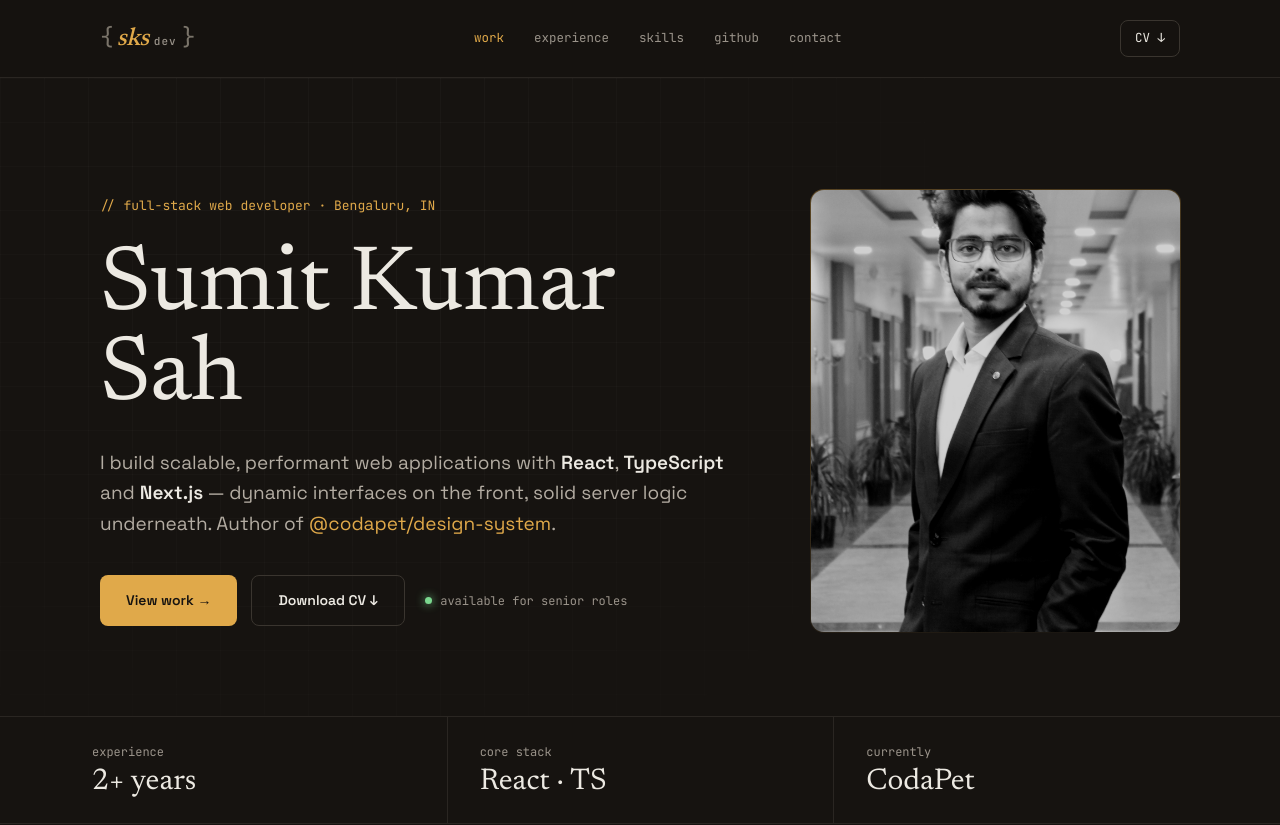
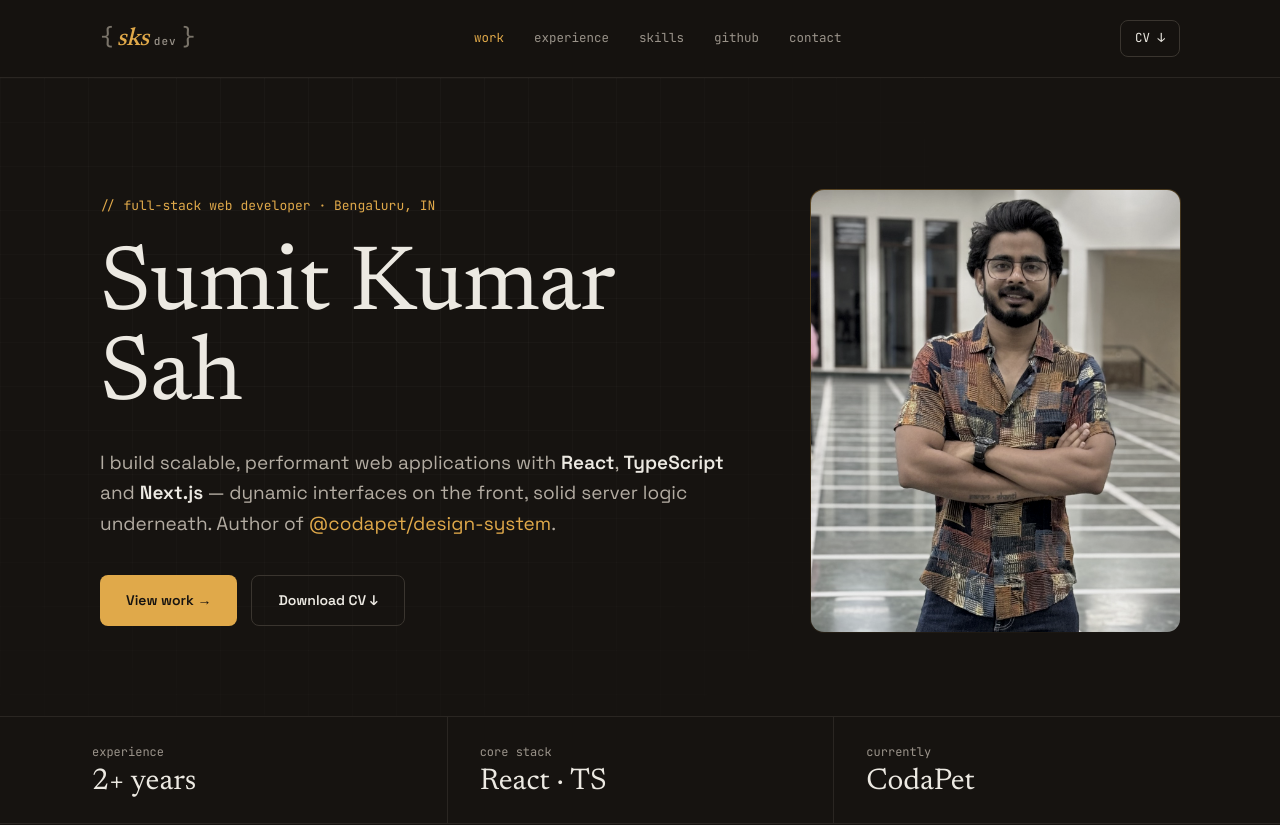
Before and after one commit to sumitsah31/sumit_portfolio, a React (Vite) app: page / in a window 1280 px wide. Shown: the top 825 px of the page. Built offline with nearby package versions, Linux system fonts and the light colour scheme; no server answers.

Commit message:
Update hero component image and modify site configuration availability

```diff
--- a/src/components/sections/hero.tsx
+++ b/src/components/sections/hero.tsx
@@ -1,4 +1,4 @@
-import homeImage from "@/assets/homeImage.jpg"
+import heroPortrait from "@/assets/hero-portrait.jpg"
 import { personalInfo, siteConfig } from "@/data/portfolio-data"
 import { useScrollToSection } from "@/hooks/use-scroll-to-section"
 
@@ -54,7 +54,7 @@ export default function Hero() {
 				<div className="relative order-first mx-auto w-full max-w-[340px] lg:order-none lg:max-w-none">
 					<div className="absolute inset-[-1px] rounded-[14px] bg-[linear-gradient(160deg,#e0a94a55,transparent)]" />
 					<img
-						src={homeImage}
+						src={heroPortrait}
 						alt="Sumit Kumar Sah"
 						className="relative aspect-[3/3.6] w-full rounded-[13px] object-cover object-[center_18%] [filter:grayscale(0.35)_contrast(1.05)_brightness(0.92)]"
 					/>
--- a/src/data/portfolio-data.ts
+++ b/src/data/portfolio-data.ts
@@ -15,7 +15,7 @@ export const personalInfo = {
 
 // Toggles mirroring the design handoff state. Flip to hide sections/pill.
 export const siteConfig = {
-	available: true,
+	available: false,
 	showGithub: true,
 	showContactForm: true,
 }
```
Also changed, not shown: src/assets/hero-portrait.jpg (added).
